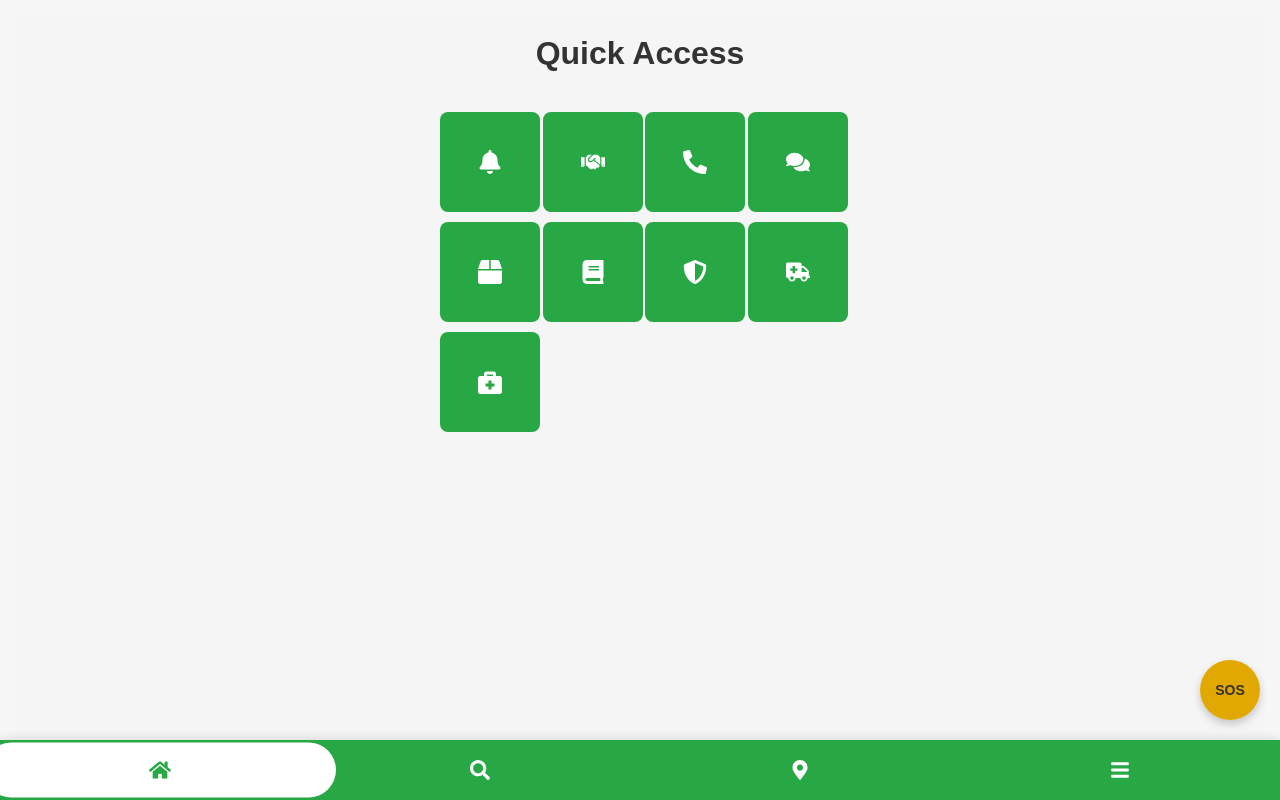
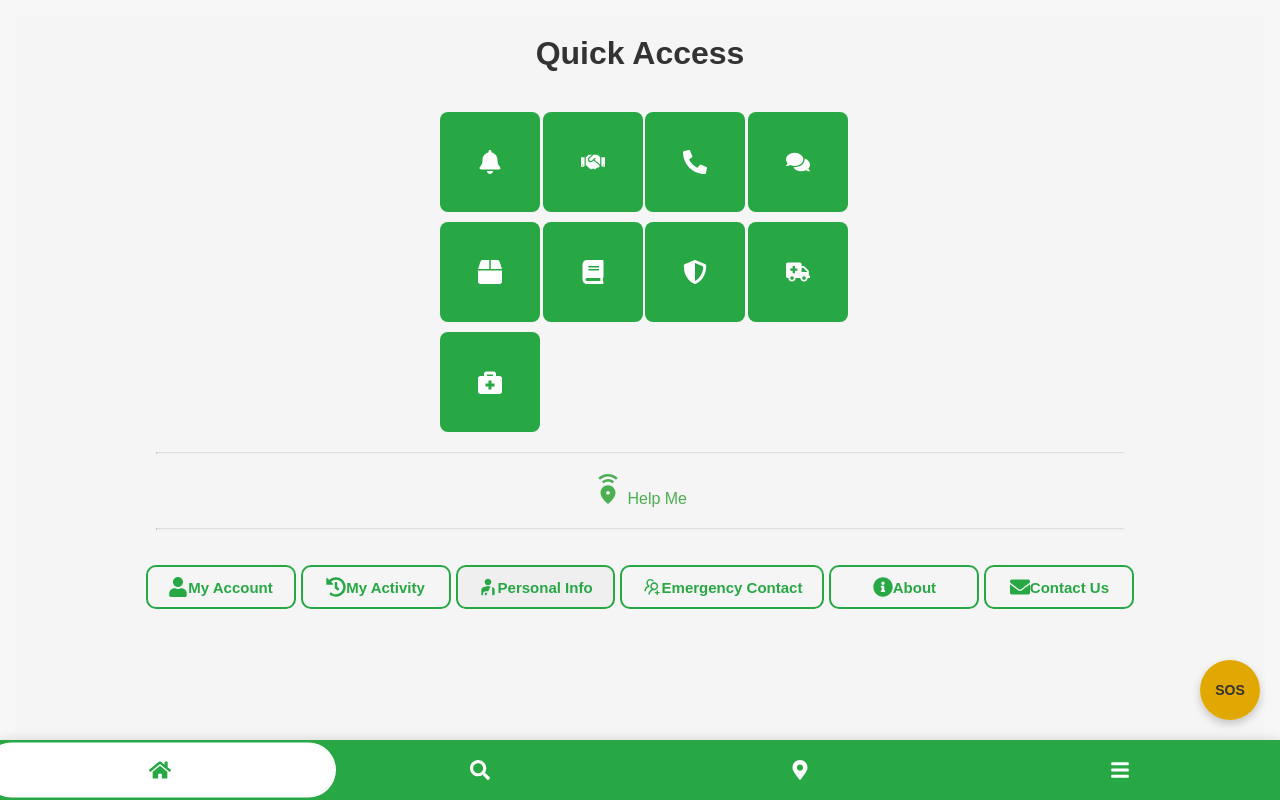
Before and after one commit to patiladitya0/nmims, a React (Create React App) app: page / in a window 1280 px wide. Built offline with nearby package versions, Linux system fonts and the light colour scheme; no server answers; sample sign-in values are in the browser's storage.

Commit message:
home page done

```diff
--- a/src/page/home/home.css
+++ b/src/page/home/home.css
@@ -104,3 +104,55 @@
 .home-page-hold-button:hover {
     background-color: #e0a800;
 }
+
+/* Account button styling */
+.account-buttonn {
+    display: flex;
+    flex-direction: row; /* Align icon and text horizontally */
+    align-items: center;
+    justify-content: center;
+    color: #28a745;
+    padding: 10px 20px; /* Adjust padding for a more compact button */
+    border: 2px solid #28a745; /* Add border color */
+    font-size: 15px; /* Slightly larger text for better readability */
+    font-weight: bold;
+    cursor: pointer;
+    text-decoration: none;
+    transition: transform 0.1s ease, box-shadow 0.1s ease, background-color 0.3s ease;
+    min-width: 150px; /* Ensure buttons are long enough for text */
+    text-align: center;
+    box-sizing: border-box; /* Ensure padding doesn't affect size */
+    gap: 0px;
+    border-radius: 10px; /* Added border radius */
+}
+
+.account-buttonn:hover {
+    transform: scale(1.05);
+    box-shadow: 0px 4px 8px rgba(0, 0, 0, 0.2);
+    background-color: #e9e9e9; /* Light background on hover */
+}
+
+
+.account-button svg {
+    font-size: 24px; /* Icon size */
+    margin-right: 10px; /* Space between icon and text */
+}
+
+/* Account section layout */
+.account-sectionn {
+    display: flex;
+    flex-direction: row; /* Arrange buttons horizontally */
+    gap: 5px; /* Space between buttons */
+    justify-content: center;
+    flex-wrap: wrap; /* Allow wrapping if screen size is small */
+    margin-top: 15px;
+    border-radius: 4px;
+
+}
+
+/* Divider for sections */
+.account-section-divider {
+    width: 80%;
+    border-top: 1px solid #ddd;
+    margin: 20px 0;
+}
--- a/src/page/home/home.js
+++ b/src/page/home/home.js
@@ -1,7 +1,11 @@
 import React, { useState } from 'react';
-import { useNavigate } from 'react-router-dom';
+import { useNavigate, Link } from 'react-router-dom'; // Import Link here
 import modules from '../../data/modules.json';
 import * as Icons from 'react-icons/fa';
+import { AiOutlineUsergroupAdd } from 'react-icons/ai'; // Import the missing icon
+import { FaUser, FaHistory, FaInfoCircle, FaEnvelope } from 'react-icons/fa'; // Import missing icons
+import { MdPersonalInjury, MdEmergencyShare } from "react-icons/md";
+
 import './home.css';
 
 const Home = () => {
@@ -81,6 +85,42 @@ const Home = () => {
             >
                 SOS
             </button>
+
+            <hr className="account-section-divider" />
+
+
+            <Link to="/maps" className="help-bottonn">
+                    <MdEmergencyShare size={30} /> Help Me
+                </Link>
+
+
+            <hr className="account-section-divider" />
+
+
+            <div className="account-sectionn">
+                <Link to="/my-account" className="account-buttonn">
+                    <FaUser size={20} /> My Account
+                </Link>
+                <Link to="/myactivity" className="account-buttonn">
+                    <FaHistory size={20} /> My Activity
+                </Link>
+                <Link to="/personalinfo">
+                    <button className="account-buttonn">
+                        <MdPersonalInjury size={20} />
+                        Personal Info
+                    </button>
+                </Link>
+                <Link to="/nominee" className="account-buttonn">
+                    <AiOutlineUsergroupAdd size={20} /> Emergency Contact
+                </Link>
+
+                <Link to="/about" className="account-buttonn">
+                    <FaInfoCircle size={20}/> About
+                </Link>
+                <Link to="/ContactUs" className="account-buttonn">
+                    <FaEnvelope size={20} /> Contact Us
+                </Link>
+            </div>
         </div>
     );
 };
--- a/src/page/map/map.css
+++ b/src/page/map/map.css
@@ -98,7 +98,7 @@ body, html {
 /* Submit button styling within help form */
 .help-form button[type="submit"] {
   margin-top: 10px; /* Space above submit button */
-  background-color: #28a745; /* Bootstrap primary blue */
+  background-color: #a72828; /* Bootstrap primary blue */
   border: none; /* No border */
   border-radius: 5px; /* Rounded corners */
   color: white; /* White text */
--- a/src/page/map/maps.js
+++ b/src/page/map/maps.js
@@ -181,9 +181,7 @@ export default function Maps() {
         <button className="fancy" onClick={handleHelpMeClick}>
           Help Me!
         </button>
-        <button className="fancy" onClick={handleVolunteerWorkClick}>
-          Volunteer Work
-        </button>
+
       </div>
 
       {/* Help form that appears on "Help Me!" click */}
```
